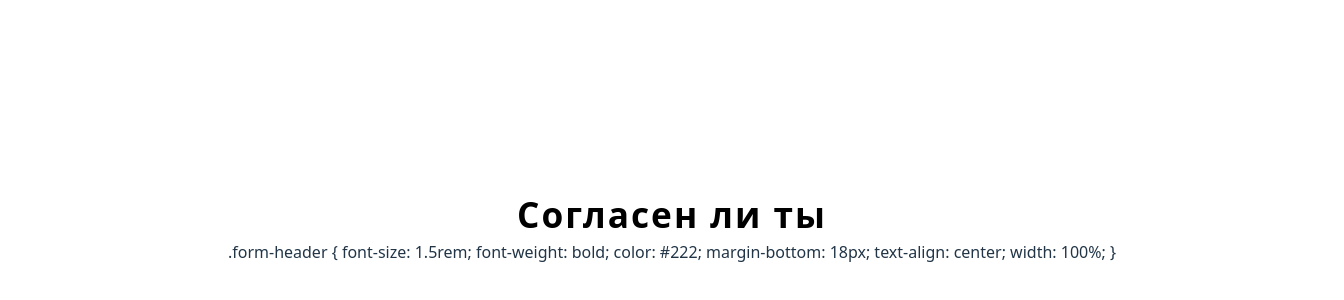
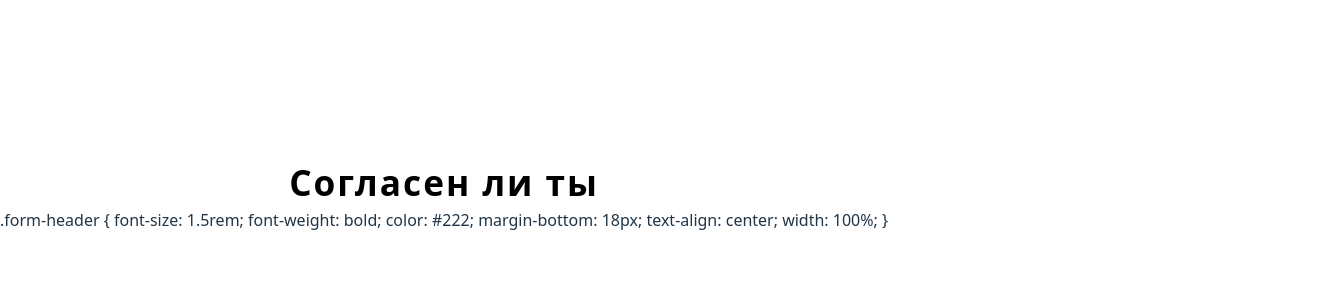
Before and after one commit to AnatolyKozmin/bal, a Vue app in the folder tma-app/: page / in a window 1280 px wide. Shown: the part 222-522 px from the top of the page, 1344 px wide, since content can reach past the window. Built offline with nearby package versions, Linux system fonts and the light colour scheme; no server answers.

Commit message:
Fix black block

```diff
--- a/tma-app/src/components/SurveyForm.vue
+++ b/tma-app/src/components/SurveyForm.vue
@@ -226,7 +226,8 @@ html, body {
 
 .greeting {
   position: relative;
-  width: 100vw;
+  width: 100%;
+  max-width: 100vw;
   min-height: 100vh;
   background: #fff;
   display: flex;
--- a/tma-app/src/style.css
+++ b/tma-app/src/style.css
@@ -60,8 +60,8 @@ button:focus-visible {
 
 #app {
   max-width: 1280px;
-  margin: 0 auto;
-  padding: 2rem;
+  margin: 0;
+  padding: 0rem;
   text-align: center;
 }
 
```
